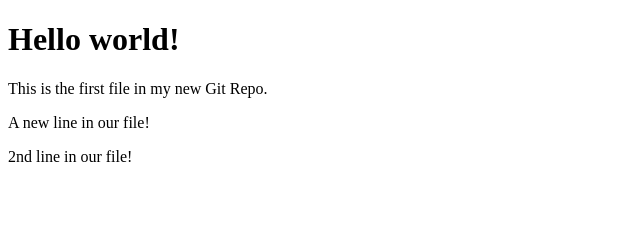
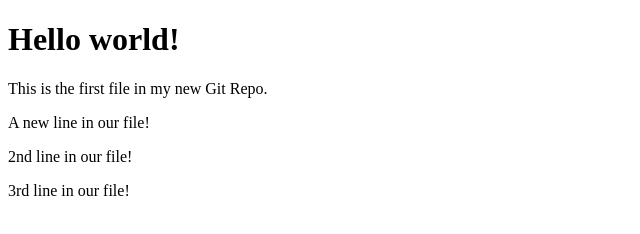
Before and after one commit to har-cl/hello-world, a plain HTML site: page index.html in a window 1280 px wide. Shown: the whole page, without its empty margins (0-640 px from the left). Drawn offline with Linux system fonts and the light colour scheme.

Commit message:
3rd line

```diff
--- a/index.html
+++ b/index.html
@@ -10,6 +10,7 @@
 <p>This is the first file in my new Git Repo.</p>
 <p>A new line in our file!</p>
 <p>2nd line in our file!</p>
+<p>3rd line in our file!</p>
 
 </body>
 </html>
```
